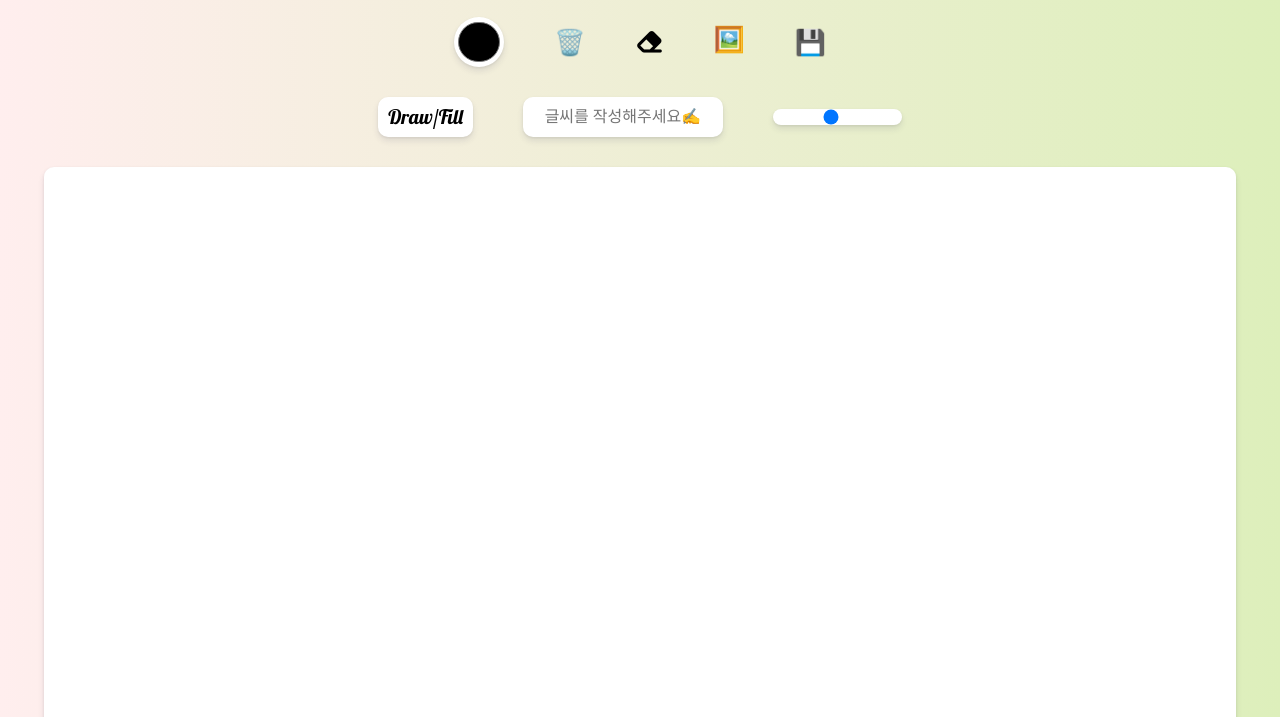
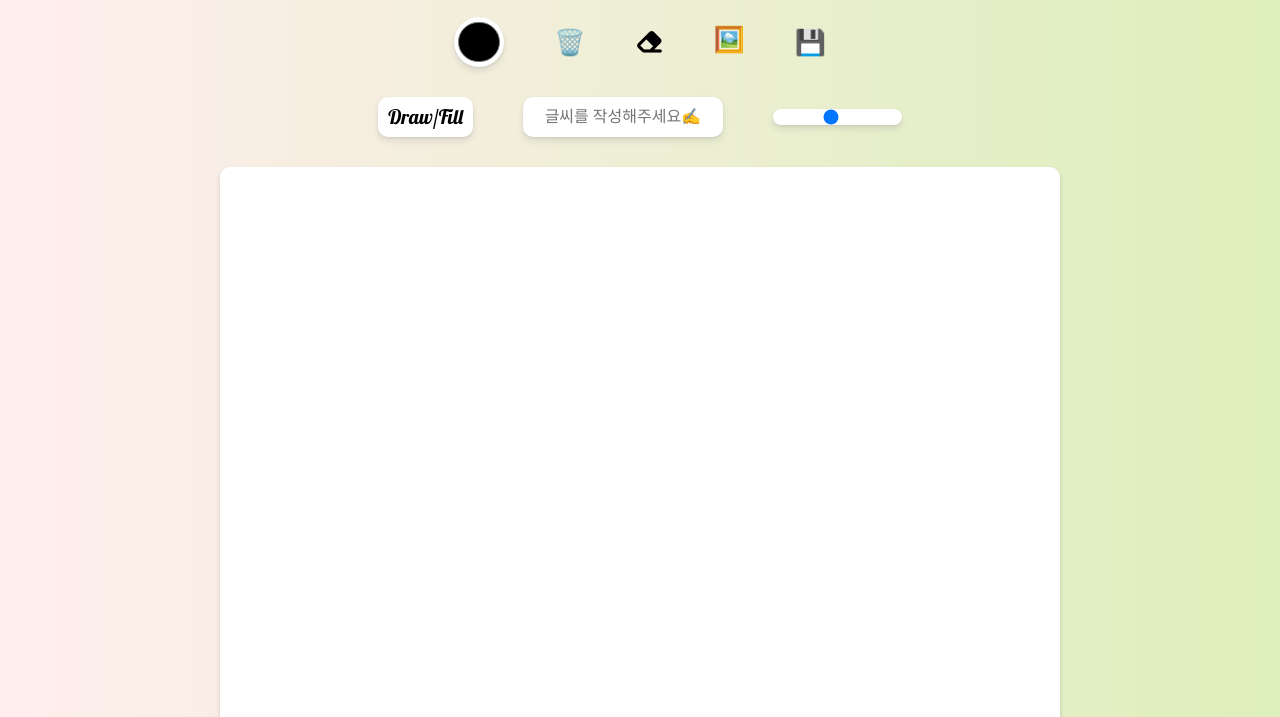
Before and after one commit to SOFTNY/paintBoard_Proj2, a plain HTML site: page index.html in a window 1280 px wide. Shown: the part 83-800 px from the top of the page. Drawn offline with nearby package versions, Linux system fonts and the light colour scheme; files whose address does not match are found by name.

Commit message:
add gitignore & update files

```diff
--- a/css/style.css
+++ b/css/style.css
@@ -20,7 +20,7 @@ body {
 }
 
 canvas {
-  width: 90%;
+  width: 800px;
   height: 800px;
   padding: 20px;
   background-color: white;
--- a/javascript/paint.js
+++ b/js/paint.js
@@ -26,11 +26,10 @@ ctx.lineCap = "round"; //lineCap 선의 끝점 모양
 let isPainting = false; //그리기
 let isFilling = false; //채우기
 
-
 //마우스 움직인곳에 그리기
 function onMove(e) {
   if (isPainting) {
-    ctx.lineTo(e.offsetX, e.offsetY);//lineTo 지정된 좌표 연결 (X좌표, Y좌표)
+    ctx.lineTo(e.offsetX, e.offsetY); //lineTo 지정된 좌표 연결 (X좌표, Y좌표)
     ctx.stroke(); //선
     return;
   }
```
Also changed, not shown: index.html (+1 -0 lines), js/scroll.js (renamed from javascript/scroll.js), 1 other file.
